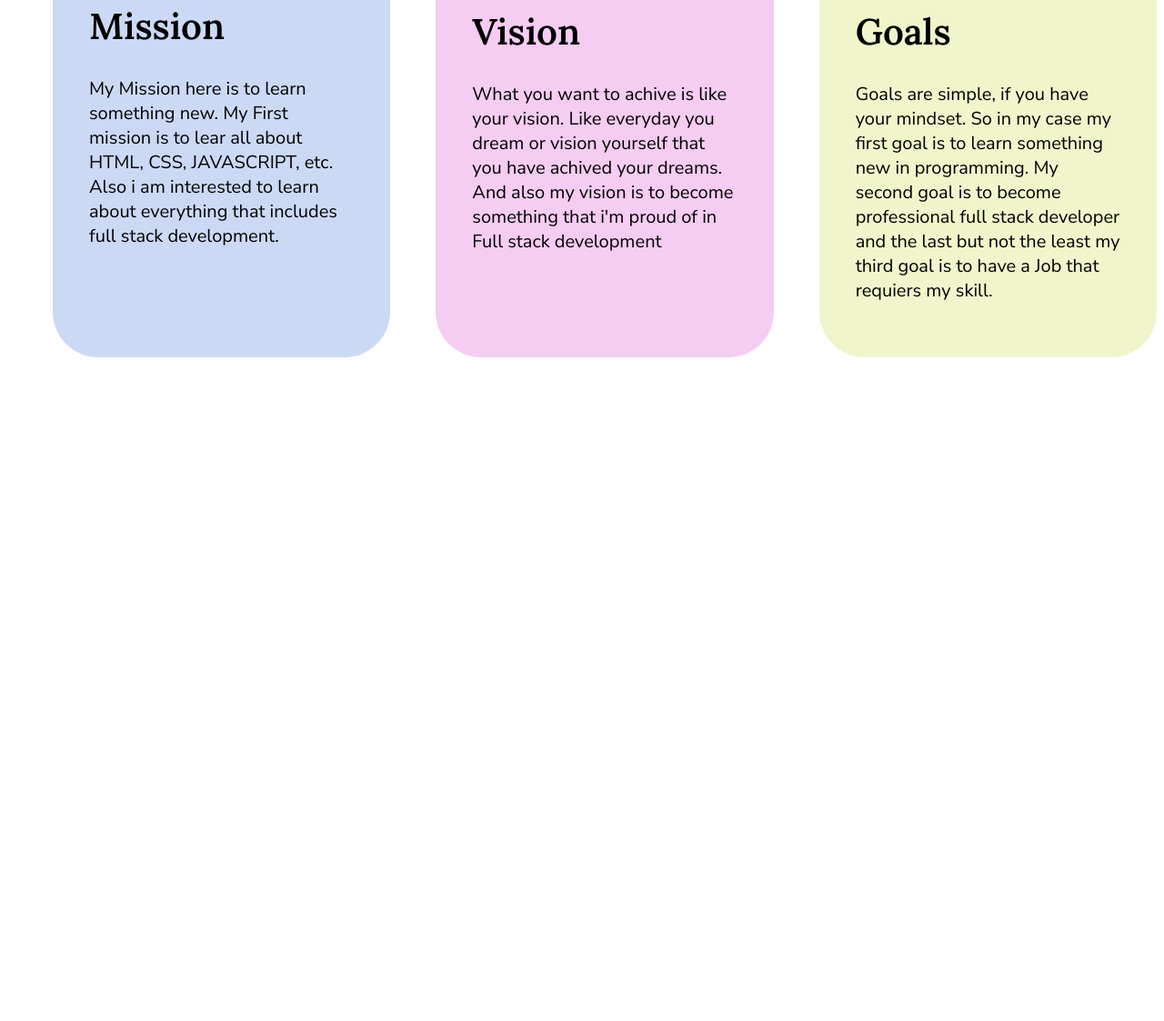
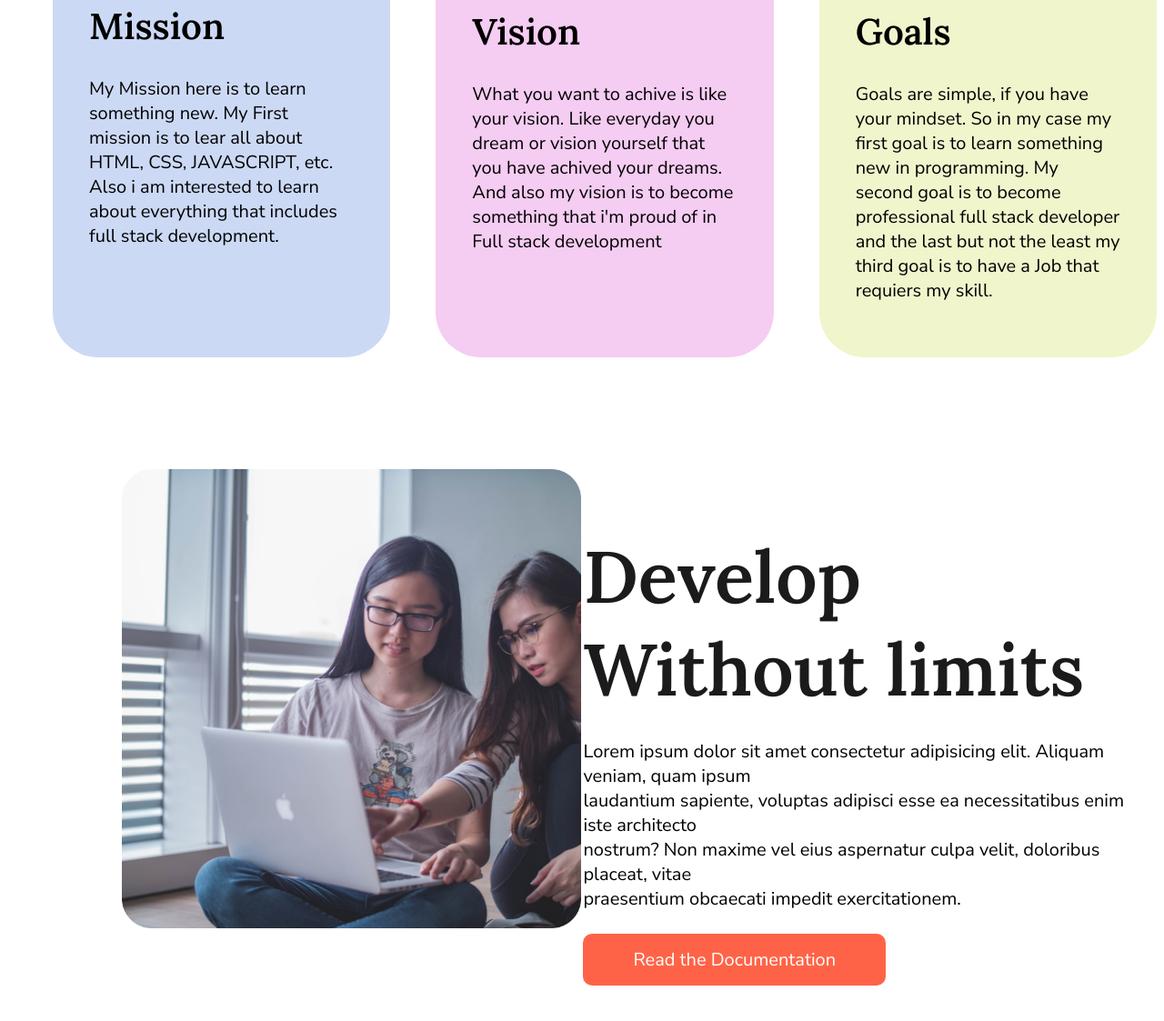
Before and after one commit to Aasifur-Rahman/Assignment-one, a plain HTML site: page index.html in a window 1280 px wide. Shown: the part 1185-2308 px from the top of the page at 91% size. Before the commit the page ends 1638 px from the top, so only its background shows below. Drawn offline with Linux system fonts and the light colour scheme.

Commit message:
aro tin ta jinish baki

```diff
--- a/index.html
+++ b/index.html
@@ -62,12 +62,33 @@
                     programming.
                     My second goal is to become professional full stack developer and the last but not the least my
                     third goal is to have a Job that requiers my skill.</p>
+
             </div>
         </div>
 
 
     </section>
 
+    <section class="flexible-container">
+        <div class="develop-sec half-width">
+            <img src="images/coding.png" alt="loading">
+        </div>
+        <div class="letter-one half-width">
+            <h1>Develop <br>
+                Without limits</h1>
+            <p>Lorem ipsum dolor sit amet consectetur adipisicing elit. Aliquam veniam, quam ipsum <br>
+                laudantium
+                sapiente,
+                voluptas adipisci esse ea necessitatibus enim iste architecto <br>
+                nostrum? Non maxime vel eius
+                aspernatur
+                culpa velit, doloribus placeat, vitae <br> praesentium obcaecati impedit exercitationem.
+            </p>
+            <a class="explore-button" target="_blank" href="https://www.linkedin.com/in/asifur-rahman-889103192/">Read
+                the Documentation</a>
+        </div>
+    </section>
+
 
 </body>
 
--- a/style.css
+++ b/style.css
@@ -4,11 +4,6 @@
     font-size: 80px;
 
     color: rgb(27, 27, 27);
-
-    border-left: 5px solid tomato;
-    border-radius: 5px 10px 10px 5px ;
-
-    padding-left: 20px;
 }
 
 h2{
@@ -28,7 +23,17 @@ h3{
 p {
     font-family: 'Nunito Sans', sans-serif;
     font-size:  20px;
+
     padding-top: 40px;
+}
+
+.top-section h1{
+    border-left: 5px solid tomato;
+    border-radius: 5px 10px 10px 5px ;
+
+    padding-left: 20px;
+
+
 }
 
 .orange-color{
@@ -68,7 +73,7 @@ p {
 
     padding: 15px 55px;
 
-    border-radius: 5px;
+    border-radius: 10px;
 
 }
 
@@ -104,3 +109,17 @@ p {
 .goal-sec img{
     width: 40%;
 }
+
+.develop-sec img{
+    width: 80%
+}
+
+.letter-one{
+    margin-left: -250px;
+
+}
+
+.letter-one p{
+    padding-top: 10px;
+    padding-bottom: 20px;
+}
```
